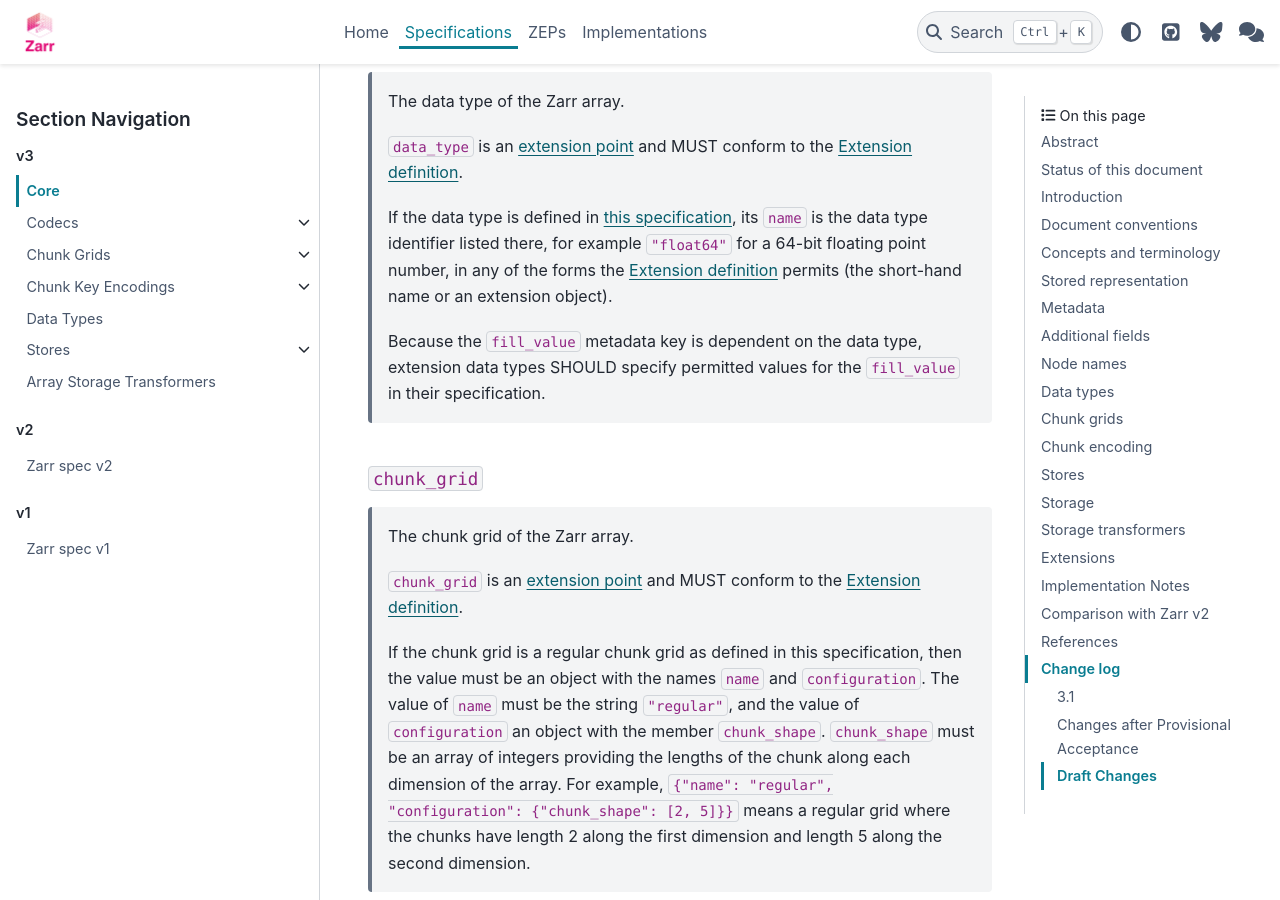
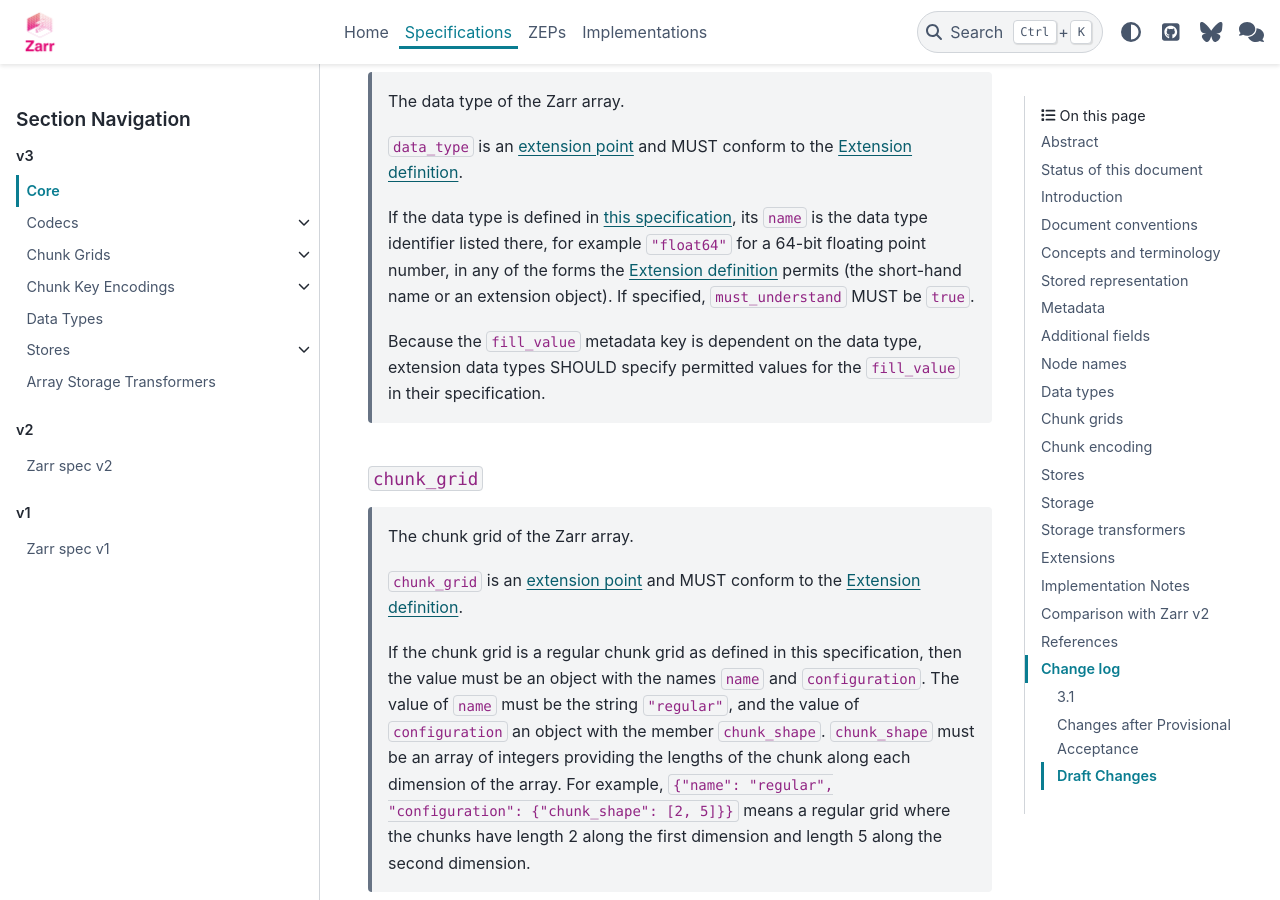
Before and after one commit to zarr-developers/zarr-specs, a Sphinx documentation site: the page built from docs/v3/core/index.rst, in a window 1280 px wide and 900 px high, scrolled down 10954 px. Built offline with Sphinx 7.4.7 and the PyData theme 0.15.4, drawn with Linux system fonts in a browser that asks for light colours.

Commit message:
docs: must_understand MUST be true for data types

```diff
--- a/docs/v3/core/index.rst
+++ b/docs/v3/core/index.rst
@@ -510,7 +510,7 @@ mandatory names:
     its ``name`` is the data type identifier listed there, for example
     ``"float64"`` for a 64-bit floating point number, in any of the forms
     the :ref:`extension-definition` permits (the short-hand name or an
-    extension object).
+    extension object). If specified, ``must_understand`` MUST be ``true``.
 
     Because the ``fill_value`` metadata key is dependent on the data type,
     extension data types SHOULD specify permitted values for the ``fill_value`` in
```
